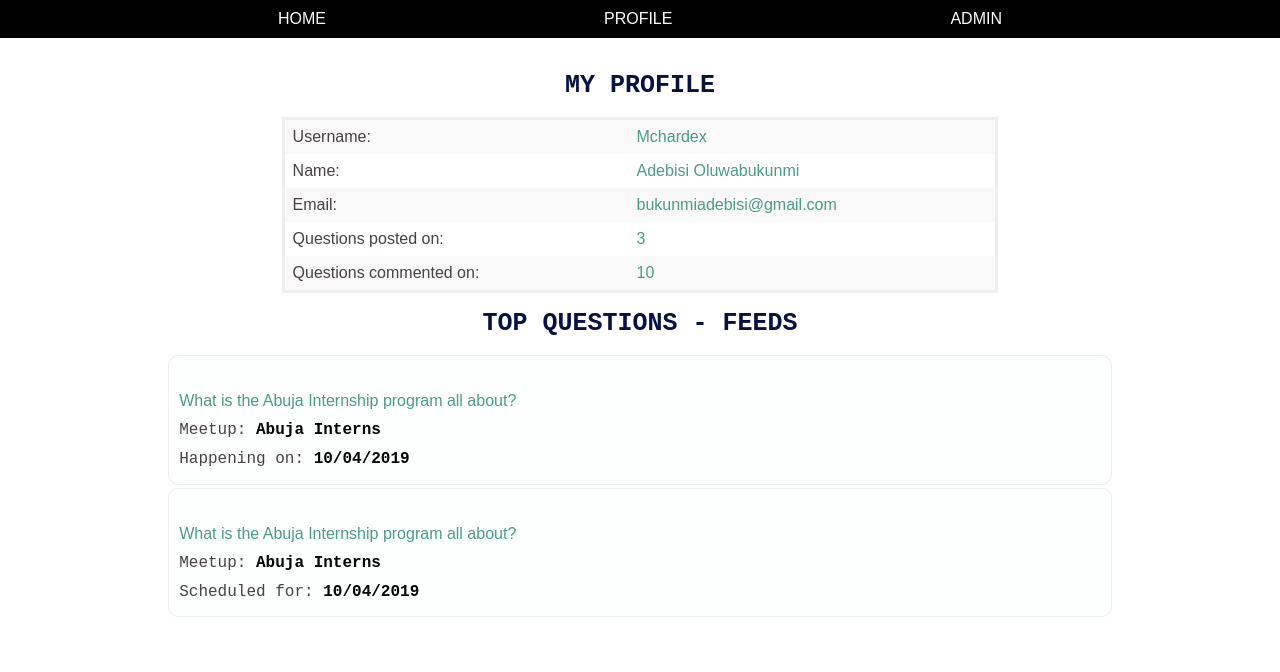
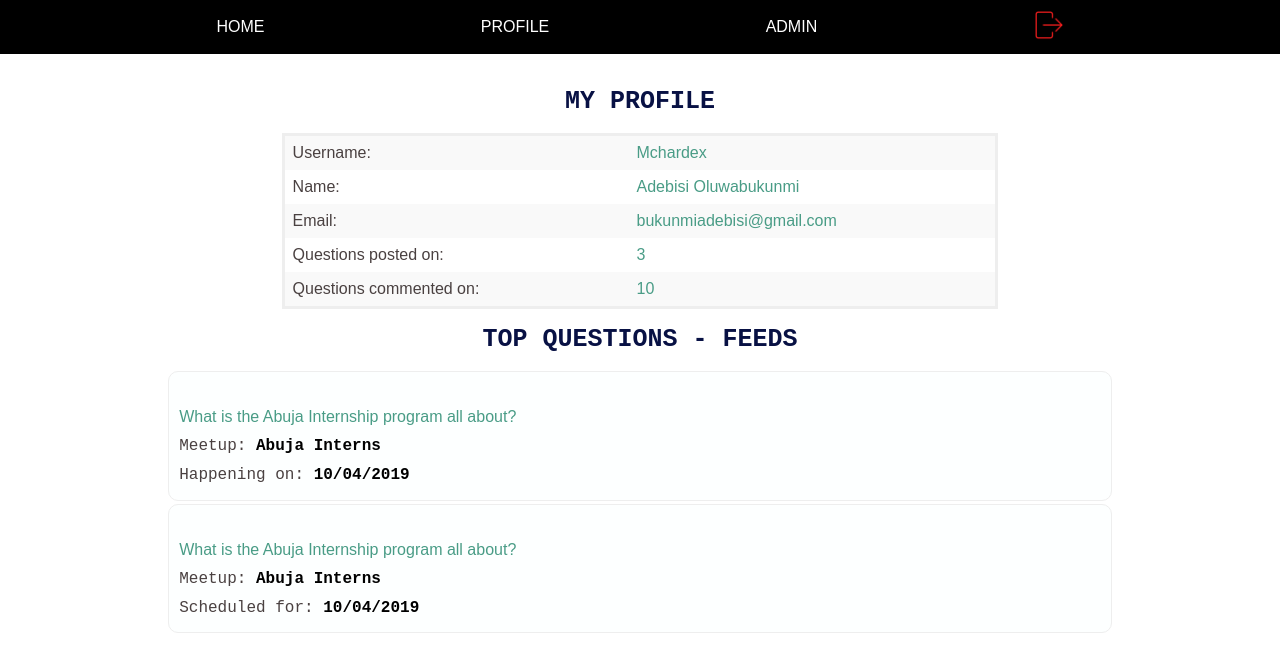
Before and after one commit to McHardex/questioner, a website: page UI/profile.html in a window 1280 px wide. Drawn offline with Linux system fonts and the light colour scheme.

Commit message:
bgFixes - implement UI feedback add logout button to necessary pages

```diff
--- a/UI/assets/stylesheets/admin.css
+++ b/UI/assets/stylesheets/admin.css
@@ -42,6 +42,16 @@ a:hover {
   width: 80%;
   padding: 16px;
   margin: 0 auto;
+}
+
+img.logout-icon {
+  width: 30px;
+  height: auto;
+}
+
+img.logout-icon:hover {
+  background: #4c4343;
+  border-radius: 50px;
 }
 
 form {
--- a/UI/assets/stylesheets/profile.css
+++ b/UI/assets/stylesheets/profile.css
@@ -41,6 +41,16 @@ a:hover {
   width: 80%;
   padding: 16px;
   margin: 0 auto;
+}
+
+img.logout-icon {
+  width: 30px;
+  height: auto;
+}
+
+img.logout-icon:hover {
+  background: #4c4343;
+  border-radius: 50px;
 }
 
 .section1, .section2 {
--- a/UI/profile.html
+++ b/UI/profile.html
@@ -13,6 +13,7 @@
       <a href='./post.html' >HOME</a>
       <a href='./profile.html' >PROFILE</a>
       <a href='./admin.html' >ADMIN</a>
+      <a href='./sign-in.html' ><img class='logout-icon' src='./assets/images/logout-icon.png' alt='logout icon'/></a>
     </Header>
     <div class='cont'>
       <div class='section1'>
```
Also changed, not shown: UI/admin.html (+1 -0 lines).
